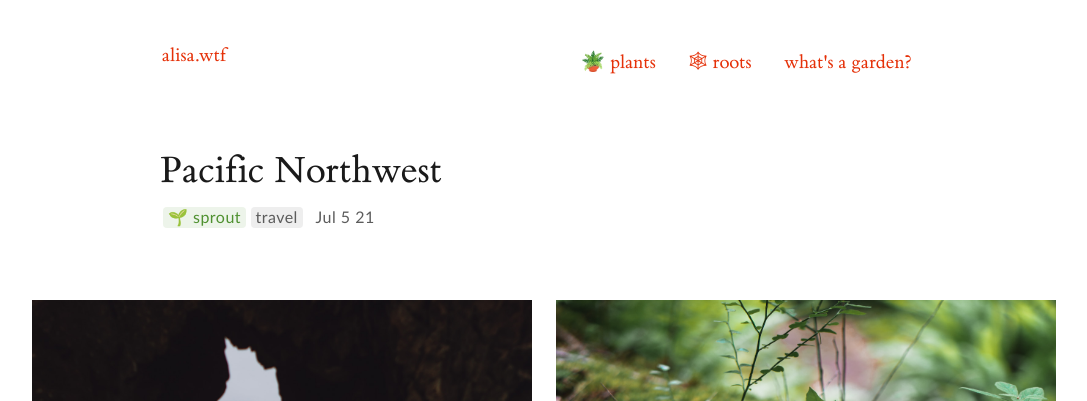
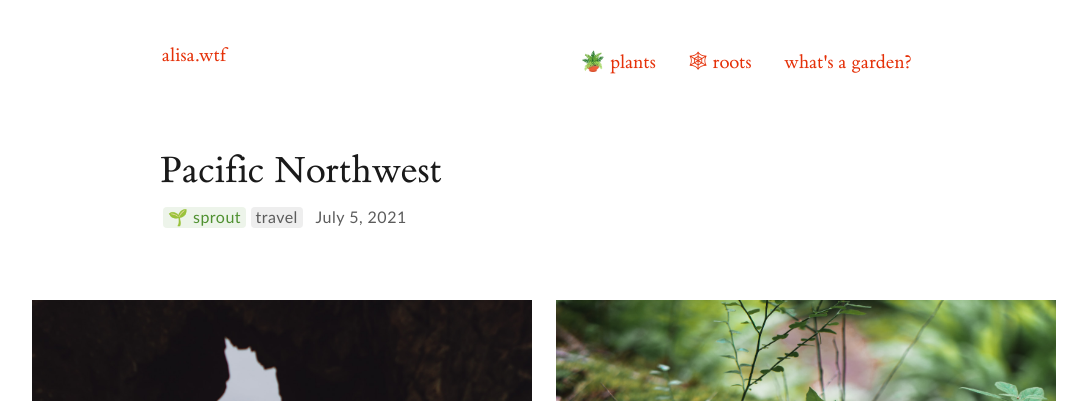
Before and after one commit to alisasgithub/alisa-digital-garden, a Jekyll site: the page built from _notes/plants-photography/pacific-northwest.md, in a window 1280 px wide and 900 px high. Shown: the top 401 px of the window, without its empty margins (96-1183 px from the left). Built offline with Jekyll 4.4.1, drawn with Linux system fonts in a browser that asks for light colours.

Commit message:
updates time styling

```diff
--- a/_includes/metadata.html
+++ b/_includes/metadata.html
@@ -5,9 +5,9 @@
         <span class="tag sans">{{ page.tag.first }}</span>
         <time class="sans" datetime="{{ page.last_modified_at | date_to_xmlschema }}">
             {% if include.layoutType == 'note' %}
-            Last updated {{ page.last_modified_at | date: "%-m/%-d/%y" }}. Created {{ page.date | date: "%-m/%-d/%y" }}
+            Created {{ page.date | date: "%-m/%-d/%y" }} &#8901; Last updated {{ page.last_modified_at | date: "%-m/%-d/%y" }}
             {% else if include.layoutType == 'photoessay' %}
-            {{ page.date | date: "%b %-d %y" }}
+            {{ page.date | date: "%B %-d, %Y" }}
             {% endif %}
         </time>
     </div>
```
